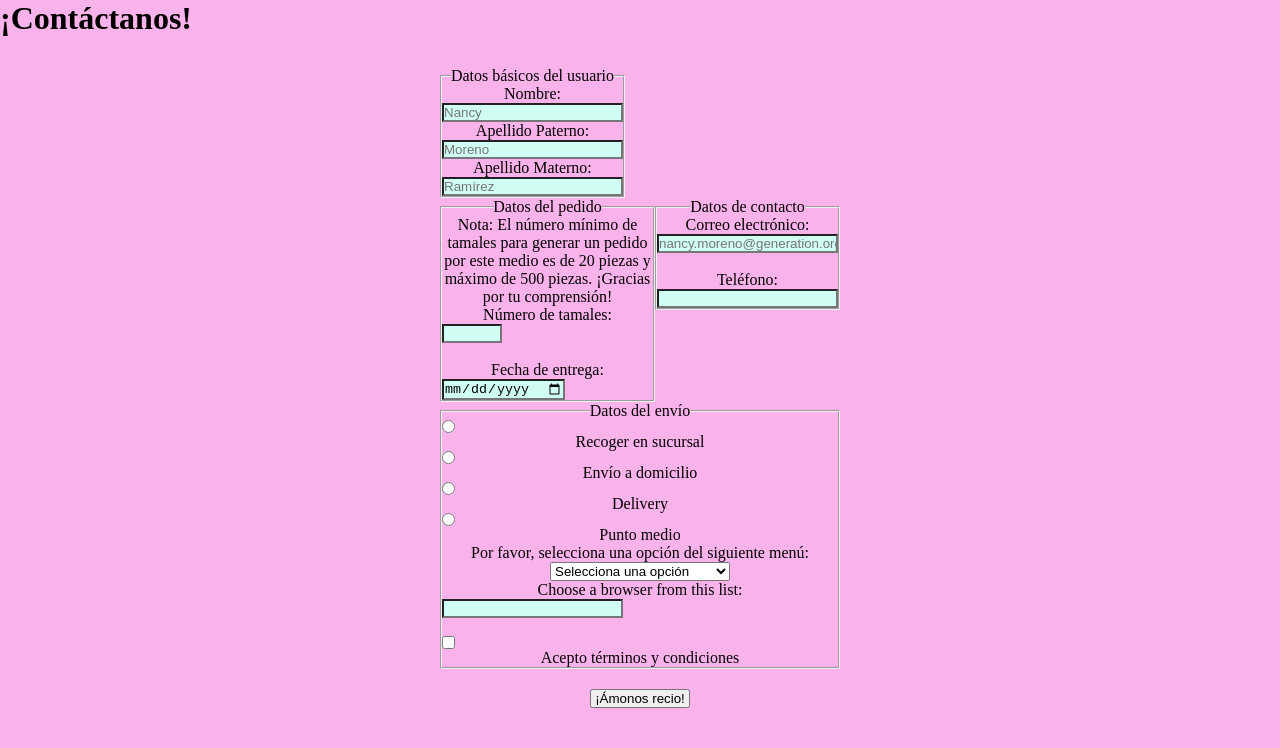
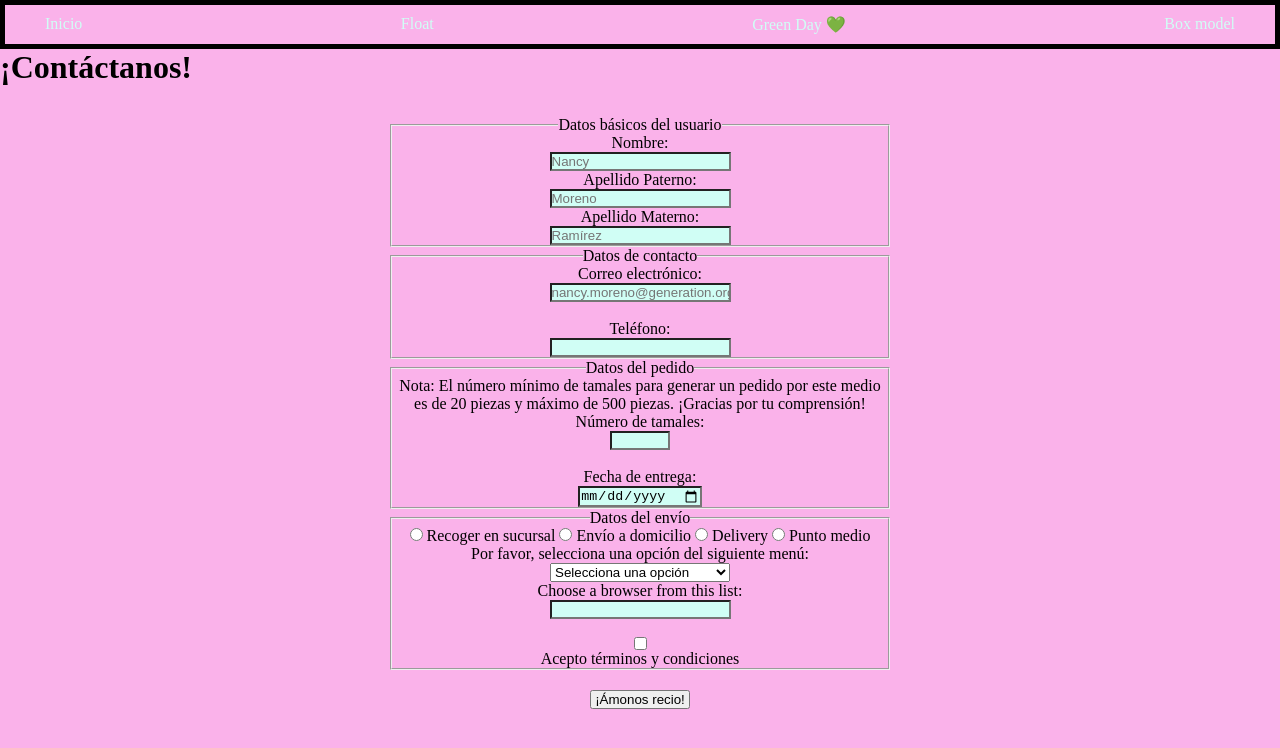
Before and after one commit to taniagd/Sesiones_CH54, a plain HTML site: page formulario.html in a window 1280 px wide. Drawn offline with Linux system fonts and the light colour scheme.

Commit message:
feat: add  navbar

```diff
--- a/estilos/formulario.css
+++ b/estilos/formulario.css
@@ -21,23 +21,45 @@ body{
 
 form{
     text-align: center; /* Alinear el contenido del elemento, no alinea el bloque en sí mismo */
-    width: 400px;
+    width: 500px;
     margin: 30px auto;
-
 }
 
-.datos-basicos{
-    float:left;
+nav ul {
+    display: flex;/* Se convierte en un contenedor flexible */
+    justify-content: space-between; /* Distribuye uniformemente los elementos a lo largo del contenedor */
+    list-style-type: none; /* Borra los estilos de bullet point de mi lista desordenada */
+    padding:10px 40px;
+    border: 5px solid black;
 }
 
-.datos-contacto{
+.elemento-navegacion a{
+    text-decoration: none;
+    color: var(--color_acento);
+}
+
+.elemento-navegacion a:hover{ /* Uso de pseudoclase hover */
+    color: var(--color_botones);
+    text-decoration: underline overline;
+}
+
+/* .datos-basicos{
+    float:left;
+} */
+
+/* .datos-contacto{
     clear: both;
     float:right;
-}
+} */
 
 input{
     display: block;
     background-color: var(--color_acento);
+    margin:0 auto;
+}
+
+input[type="radio"]{ /* Selector de atributo */
+    display: inline;
 }
 
 button{
--- a/formulario.html
+++ b/formulario.html
@@ -7,6 +7,16 @@
     <link rel="stylesheet" href="./estilos/formulario.css">
   </head>
   <body>
+
+    <nav>
+      <ul>
+        <li class="elemento-navegacion"><a href="index.html"> Inicio </a></li>
+        <li class="elemento-navegacion"><a href="float.html"> Float </a></li>
+        <li class="elemento-navegacion"><a href="https://greenday.com/" target="_blank">Green Day 💚</a></li>
+        <li class="elemento-navegacion"><a href="box-model.html"> Box model</a></li>
+      </ul>
+    </nav>
+
 
     <header>
       <h1>¡Contáctanos!</h1>
```
